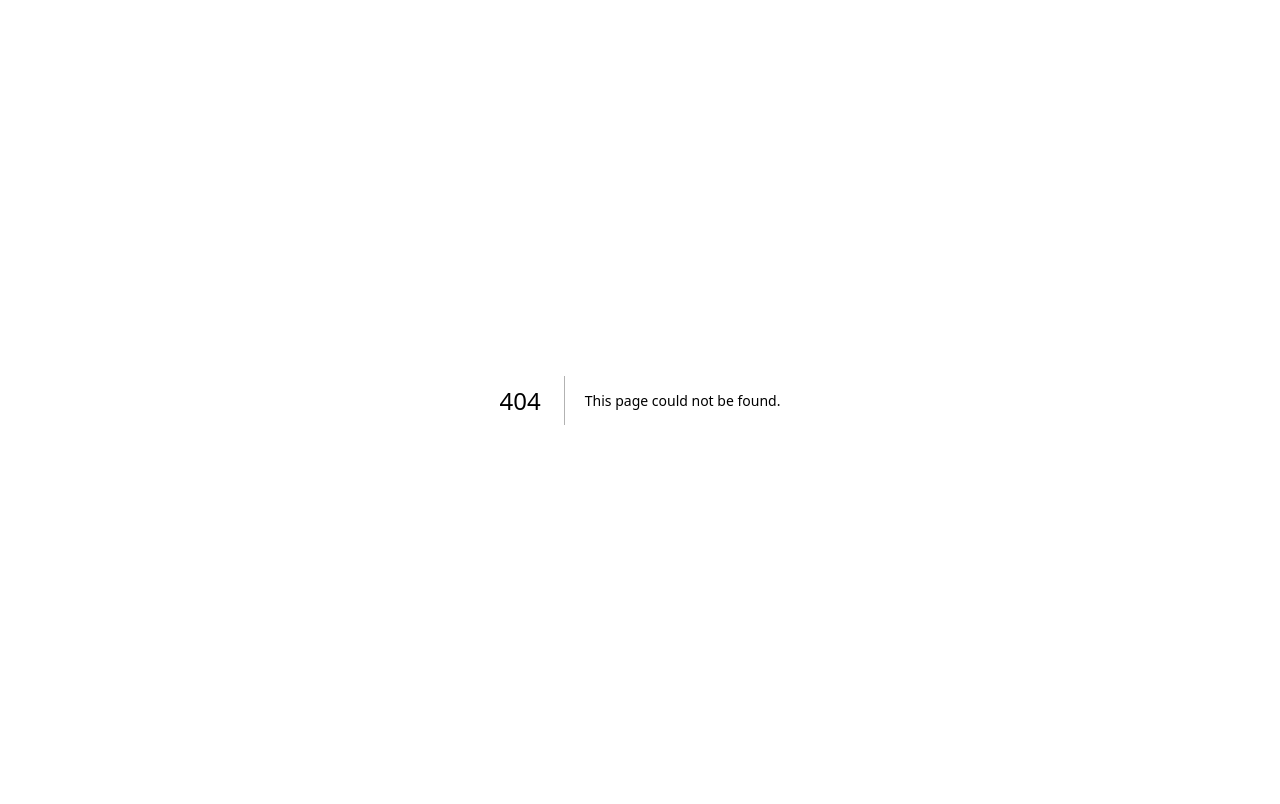
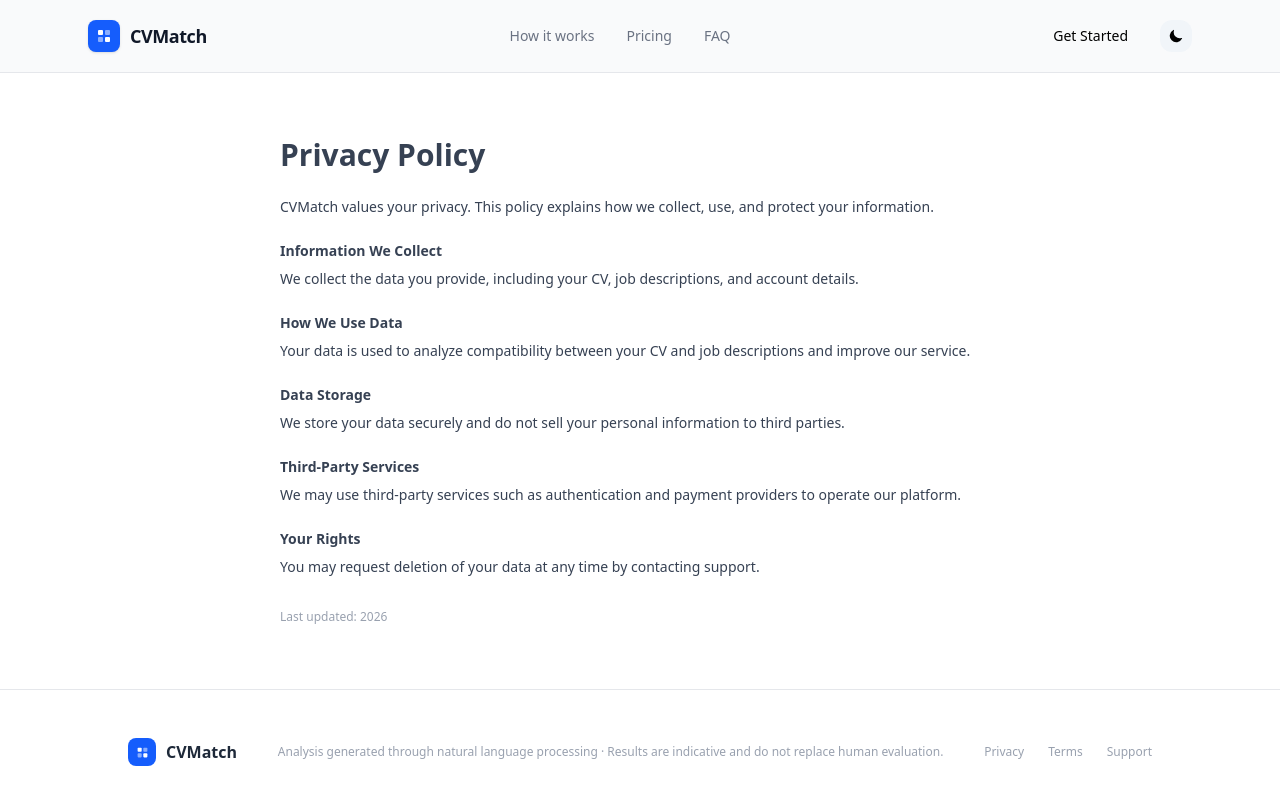
Before and after one commit to HFOXH/cv-match, a Next.js app in the folder frontend/: page /privacy in a window 1280 px wide. Before the commit this address had no page. Shown: the top 804 px of the page. Built offline with nearby package versions, Linux system fonts and the light colour scheme; no server answers.

Commit message:
Added privacy, terms and support pages

```diff
--- a/frontend/app/page.tsx
+++ b/frontend/app/page.tsx
@@ -2,6 +2,7 @@
 
 import { useState, useEffect, useRef } from "react";
 import Navbar from "@/components/Navbar";
+import Footer from "@/components/Footer";
 
 // ─── Hook: scroll reveal ───────────────────────────────────────────────────────
 function useReveal(threshold = 0.12) {
@@ -211,7 +212,7 @@ export default function LandingPage() {
           </p>
 
           <div id="hero-cta" className={`flex flex-col sm:flex-row gap-3 justify-center items-center reveal reveal-delay-3 ${heroReveal.visible ? "visible" : ""}`}>
-            <a href="#upload" className="btn-primary px-8 py-4 rounded-2xl text-base flex items-center gap-2">
+            <a href="/analyzer" className="btn-primary px-8 py-4 rounded-2xl text-base flex items-center gap-2">
               <svg width="18" height="18" viewBox="0 0 18 18" fill="none">
                 <path d="M9 2v10M5 6l4-4 4 4M3 14h12" stroke="currentColor" strokeWidth="1.8" strokeLinecap="round" strokeLinejoin="round"/>
               </svg>
@@ -556,29 +557,7 @@ export default function LandingPage() {
       </section>
 
       {/* ── FOOTER ──────────────────────────────────────────────────────────── */}
-      <footer className="py-12 px-6 border-t border-gray-200 dark:border-gray-700 bg-white dark:bg-gray-800 transition-colors">
-        <div className="max-w-5xl mx-auto flex flex-col md:flex-row justify-between items-center gap-6">
-          <div className="flex items-center gap-2.5">
-            <div className="w-7 h-7 bg-blue-600 rounded-lg flex items-center justify-center">
-              <svg width="13" height="13" viewBox="0 0 16 16" fill="none">
-                <rect x="2" y="2" width="5" height="5" rx="1" fill="white"/>
-                <rect x="9" y="2" width="5" height="5" rx="1" fill="white" opacity="0.5"/>
-                <rect x="2" y="9" width="5" height="5" rx="1" fill="white" opacity="0.5"/>
-                <rect x="9" y="9" width="5" height="5" rx="1" fill="white"/>
-              </svg>
-            </div>
-            <span className="font-bold text-gray-800 dark:text-gray-100">CVMatch</span>
-          </div>
-          <p className="text-gray-400 dark:text-gray-500 text-xs text-center">
-            Analysis generated through natural language processing · Results are indicative and do not replace human evaluation.
-          </p>
-          <div className="flex gap-6">
-            {["Privacy","Terms","Support"].map(link => (
-              <a key={link} href="#" className="text-xs text-gray-400 dark:text-gray-500 hover:text-blue-600 dark:hover:text-blue-400 transition-colors">{link}</a>
-            ))}
-          </div>
-        </div>
-      </footer>
+      <Footer />
     </div>
   );
 }
--- /dev/null
+++ b/frontend/app/privacy/page.tsx
@@ -0,0 +1,47 @@
+import Footer from "@/components/Footer";
+import Navbar from "@/components/Navbar";
+
+export default function PrivacyPage() {
+    return (
+        <div>
+            <Navbar />
+            <main className="max-w-3xl mx-auto px-6 py-16 text-sm text-gray-700 dark:text-gray-300">
+                <h1 className="text-3xl font-bold mb-6">Privacy Policy</h1>
+
+                <p className="mb-4">
+                    CVMatch values your privacy. This policy explains how we collect, use, and protect your information.
+                </p>
+
+                <h2 className="font-semibold mt-6 mb-2">Information We Collect</h2>
+                <p className="mb-4">
+                    We collect the data you provide, including your CV, job descriptions, and account details.
+                </p>
+
+                <h2 className="font-semibold mt-6 mb-2">How We Use Data</h2>
+                <p className="mb-4">
+                    Your data is used to analyze compatibility between your CV and job descriptions and improve our service.
+                </p>
+
+                <h2 className="font-semibold mt-6 mb-2">Data Storage</h2>
+                <p className="mb-4">
+                    We store your data securely and do not sell your personal information to third parties.
+                </p>
+
+                <h2 className="font-semibold mt-6 mb-2">Third-Party Services</h2>
+                <p className="mb-4">
+                    We may use third-party services such as authentication and payment providers to operate our platform.
+                </p>
+
+                <h2 className="font-semibold mt-6 mb-2">Your Rights</h2>
+                <p className="mb-4">
+                    You may request deletion of your data at any time by contacting support.
+                </p>
+
+                <p className="mt-8 text-xs text-gray-400">
+                    Last updated: 2026
+                </p>
+            </main>
+            <Footer />
+        </div>
+    );
+}
--- /dev/null
+++ b/frontend/app/support/page.tsx
@@ -0,0 +1,35 @@
+import Footer from "@/components/Footer";
+import Navbar from "@/components/Navbar";
+
+export default function SupportPage() {
+    return (
+        <div>
+            <Navbar />
+            <main className="max-w-3xl mx-auto px-6 py-16 text-sm text-gray-700 dark:text-gray-300">
+                <h1 className="text-3xl font-bold mb-6">Support</h1>
+
+                <p className="mb-4">
+                    Need help? We're here for you.
+                </p>
+
+                <h2 className="font-semibold mt-6 mb-2">Contact</h2>
+                <p className="mb-4">
+                    Email us at: <span className="font-medium">support@cvmatch.ai</span>
+                </p>
+
+                <h2 className="font-semibold mt-6 mb-2">Common Issues</h2>
+                <ul className="list-disc ml-6 space-y-2">
+                    <li>File upload not working → Ensure it's PDF or DOCX under 5MB</li>
+                    <li>No analysis result → Check internet connection or retry</li>
+                    <li>Payment issues → Contact support with your email</li>
+                </ul>
+
+                <h2 className="font-semibold mt-6 mb-2">Response Time</h2>
+                <p className="mb-4">
+                    We usually respond within 24–48 hours.
+                </p>
+            </main>
+            <Footer />
+        </div>
+    );
+}
--- /dev/null
+++ b/frontend/app/terms/page.tsx
@@ -0,0 +1,47 @@
+import Footer from "@/components/Footer";
+import Navbar from "@/components/Navbar";
+
+export default function TermsPage() {
+    return (
+        <div>
+            <Navbar />
+            <main className="max-w-3xl mx-auto px-6 py-16 text-sm text-gray-700 dark:text-gray-300">
+                <h1 className="text-3xl font-bold mb-6">Terms of Service</h1>
+
+                <p className="mb-4">
+                    By using CVMatch, you agree to the following terms.
+                </p>
+
+                <h2 className="font-semibold mt-6 mb-2">Use of Service</h2>
+                <p className="mb-4">
+                    CVMatch provides AI-based analysis to compare CVs with job descriptions. Results are indicative only.
+                </p>
+
+                <h2 className="font-semibold mt-6 mb-2">User Responsibility</h2>
+                <p className="mb-4">
+                    You are responsible for the data you upload and how you use the results.
+                </p>
+
+                <h2 className="font-semibold mt-6 mb-2">Payments</h2>
+                <p className="mb-4">
+                    Premium features require payment. All purchases are final unless required by law.
+                </p>
+
+                <h2 className="font-semibold mt-6 mb-2">Limitation of Liability</h2>
+                <p className="mb-4">
+                    CVMatch is not responsible for job outcomes or decisions based on the analysis.
+                </p>
+
+                <h2 className="font-semibold mt-6 mb-2">Termination</h2>
+                <p className="mb-4">
+                    We reserve the right to suspend accounts that violate these terms.
+                </p>
+
+                <p className="mt-8 text-xs text-gray-400">
+                    Last updated: 2026
+                </p>
+            </main>
+            <Footer />
+        </div>
+    );
+}
--- a/frontend/components/Footer.tsx
+++ b/frontend/components/Footer.tsx
@@ -19,9 +19,15 @@ export default function Footer() {
                     Analysis generated through natural language processing · Results are indicative and do not replace human evaluation.
                 </p>
                 <div className="flex gap-6">
-                    {["Privacy", "Terms", "Support"].map(link => (
-                        <a key={link} href="#" className="text-xs text-gray-400 dark:text-gray-500 hover:text-blue-600 dark:hover:text-blue-400 transition-colors">{link}</a>
-                    ))}
+                    <a href="/privacy" className="text-xs text-gray-400 dark:text-gray-500 hover:text-blue-600 dark:hover:text-blue-400 transition-colors">
+                        Privacy
+                    </a>
+                    <a href="/terms" className="text-xs text-gray-400 dark:text-gray-500 hover:text-blue-600 dark:hover:text-blue-400 transition-colors">
+                        Terms
+                    </a>
+                    <a href="/support" className="text-xs text-gray-400 dark:text-gray-500 hover:text-blue-600 dark:hover:text-blue-400 transition-colors">
+                        Support
+                    </a>
                 </div>
             </div>
         </footer>
--- a/frontend/components/Navbar.tsx
+++ b/frontend/components/Navbar.tsx
@@ -13,10 +13,10 @@ export default function Navbar() {
         <div className="flex items-center gap-2.5">
           <div className="w-8 h-8 bg-blue-600 rounded-lg flex items-center justify-center shadow-sm">
             <svg width="16" height="16" viewBox="0 0 16 16" fill="none">
-              <rect x="2" y="2" width="5" height="5" rx="1" fill="white"/>
-              <rect x="9" y="2" width="5" height="5" rx="1" fill="white" opacity="0.5"/>
-              <rect x="2" y="9" width="5" height="5" rx="1" fill="white" opacity="0.5"/>
-              <rect x="9" y="9" width="5" height="5" rx="1" fill="white"/>
+              <rect x="2" y="2" width="5" height="5" rx="1" fill="white" />
+              <rect x="9" y="2" width="5" height="5" rx="1" fill="white" opacity="0.5" />
+              <rect x="2" y="9" width="5" height="5" rx="1" fill="white" opacity="0.5" />
+              <rect x="9" y="9" width="5" height="5" rx="1" fill="white" />
             </svg>
           </div>
           <span className="text-lg font-bold text-gray-900 dark:text-white tracking-tight">CVMatch</span>
@@ -38,16 +38,31 @@ export default function Navbar() {
 
         {/* Actions */}
         <div className="flex items-center gap-3">
-          <ThemeToggle />
           {!isSignedIn ? (
+            <>
               <SignInButton>
                 <button className="cursor-pointer btn-primary text-sm px-5 py-2.5 rounded-xl">
                   Get Started
                 </button>
               </SignInButton>
+
+              <ThemeToggle />
+            </>
           ) : (
+            <>
+              <a href="/analyzer">
+                <button className="cursor-pointer btn-primary text-sm px-5 py-2.5 rounded-xl">
+                  Analyze
+                </button>
+              </a>
+
+              <ThemeToggle />
+
               <UserButton />
+            </>
           )}
+
+
         </div>
       </div>
     </nav>
```
Lines whose indentation alone changed are shown as unchanged.
